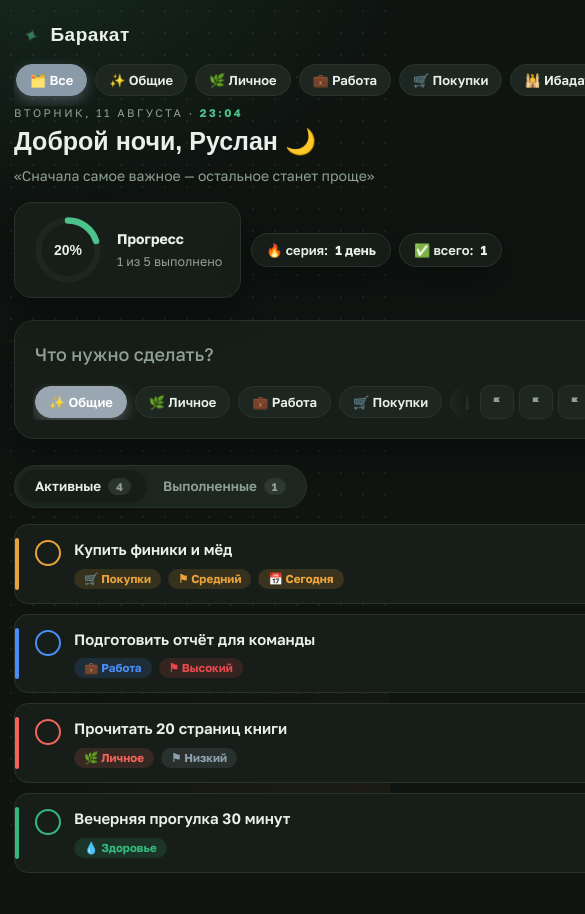
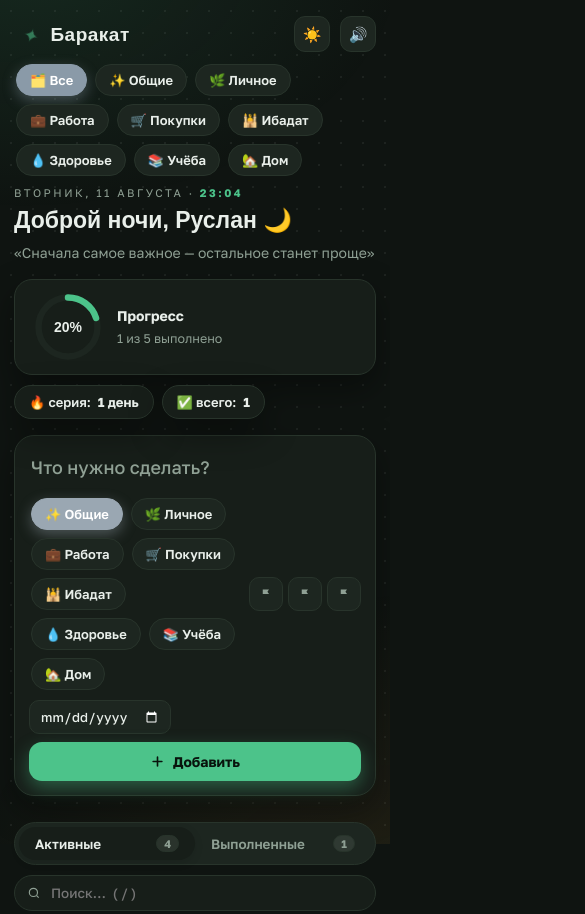
Before and after one commit to superpirov/barakat-tracker, a plain HTML site: page index.html in a window 390 px wide. Shown: the top 914 px of the page, 585 px wide, since content can reach past the window. Drawn offline with Linux system fonts and the light colour scheme; a web font is replaced by a local one.

Commit message:
Update index.html

```diff
--- a/index.html
+++ b/index.html
@@ -9,7 +9,6 @@
 <link rel="preconnect" href="https://fonts.gstatic.com" crossorigin>
 <link href="https://fonts.googleapis.com/css2?family=Unbounded:wght@500;700;800&family=Golos+Text:wght@400;500;600;700&display=swap" rel="stylesheet">
 <script>
-/* тема до отрисовки — без мигания */
 try{
   var s = JSON.parse(localStorage.getItem('barakat.v1')||'{}');
   var th = (s.settings&&s.settings.theme) || ((new Date().getHours()>=19||new Date().getHours()<7)?'dark':'light');
@@ -31,14 +30,15 @@
   --shadow:0 14px 34px rgba(0,0,0,.38);--danger:#FF6B6E;--warn:#F2A63B;color-scheme:dark;
 }
 *{box-sizing:border-box;margin:0;padding:0}
-body{background:var(--bg);color:var(--ink);font-family:var(--fb);min-height:100vh;transition:background .35s,color .35s}
+html,body{overflow-x:clip}
+body{background:var(--bg);color:var(--ink);font-family:var(--fb);min-height:100vh;transition:background .35s,color .35s;-webkit-tap-highlight-color:transparent}
 body::before{content:'';position:fixed;inset:0;z-index:0;pointer-events:none;
   background-image:radial-gradient(var(--dot) 1px,transparent 1px);background-size:22px 22px}
 body::after{content:'';position:fixed;inset:0;z-index:0;pointer-events:none;background:
   radial-gradient(620px 420px at 6% -6%,var(--tint1),transparent 62%),
   radial-gradient(720px 520px at 104% 108%,var(--tint2),transparent 62%)}
 ::selection{background:color-mix(in srgb,var(--accent) 30%,transparent)}
-button{font:inherit;color:inherit}
+button{font:inherit;color:inherit;touch-action:manipulation}
 :focus-visible{outline:2px solid var(--accent);outline-offset:2px;border-radius:6px}
 #fx{position:fixed;inset:0;z-index:98;pointer-events:none}
 
@@ -74,34 +74,32 @@
 .top{display:flex;justify-content:space-between;align-items:flex-end;gap:24px;flex-wrap:wrap;margin-bottom:22px}
 .dateline{font-size:11px;letter-spacing:2.5px;text-transform:uppercase;color:var(--muted)}
 .dateline b{color:var(--accent);font-weight:700}
-.greet{font-family:var(--fd);font-weight:700;font-size:clamp(25px,4vw,38px);line-height:1.15;margin:8px 0 9px}
+.greet{font-family:var(--fd);font-weight:700;font-size:clamp(23px,4vw,38px);line-height:1.15;margin:8px 0 9px}
 .quote{color:var(--muted);font-size:14px;max-width:540px;line-height:1.5}
 .head-right{display:flex;flex-direction:column;align-items:flex-end;gap:10px}
 .ring-card{display:flex;align-items:center;gap:14px;background:var(--panel);border:1px solid var(--line);border-radius:18px;padding:12px 18px;box-shadow:var(--shadow)}
-.ring-wrap{position:relative;width:70px;height:70px}
+.ring-wrap{position:relative;width:70px;height:70px;flex:none}
 .ring-wrap svg{width:70px;height:70px;transform:rotate(-90deg)}
 .ring-bg{fill:none;stroke:var(--panel2);stroke-width:7}
 .ring-fg{fill:none;stroke:var(--accent);stroke-width:7;stroke-linecap:round;stroke-dasharray:201;stroke-dashoffset:201;transition:stroke-dashoffset .9s cubic-bezier(.3,.8,.3,1)}
 .ring-pct{position:absolute;inset:0;display:grid;place-items:center;font-family:var(--fd);font-weight:700;font-size:14px}
 .ring-info b{display:block;font-size:14px;margin-bottom:3px}
 .ring-info small{color:var(--muted);font-size:12.5px}
-.pills{display:flex;gap:8px}
+.pills{display:flex;gap:8px;flex-wrap:wrap}
 .pill{display:inline-flex;gap:7px;align-items:center;background:var(--panel);border:1px solid var(--line);border-radius:999px;padding:8px 14px;font-size:13px;font-weight:600;box-shadow:var(--shadow)}
 
 /* ── мобильная шапка ── */
 .m-bar{display:none;align-items:center;gap:10px;margin-bottom:6px}
-.m-cats{display:none;gap:8px;overflow-x:auto;padding:6px 2px 10px;scrollbar-width:none}
-.m-cats::-webkit-scrollbar{display:none}
+.m-cats{display:none;gap:8px;flex-wrap:wrap;padding:6px 2px 10px}
 
 /* ── композер ── */
-.composer{background:var(--panel);border:1px solid var(--line);border-radius:var(--rl);padding:16px 18px 16px;box-shadow:var(--shadow)}
+.composer{background:var(--panel);border:1px solid var(--line);border-radius:var(--rl);padding:16px 18px;box-shadow:var(--shadow)}
 .composer.shake{animation:shake .4s}
 @keyframes shake{20%,60%{transform:translateX(-6px)}40%,80%{transform:translateX(6px)}}
 #newText{width:100%;background:transparent;border:0;outline:none;font:600 18px var(--fb);color:var(--ink);padding:6px 2px}
 #newText::placeholder{color:var(--muted);font-weight:500}
 .composer-row{display:flex;gap:10px;align-items:center;flex-wrap:wrap;margin-top:12px}
-.chips{display:flex;gap:8px;overflow-x:auto;flex:1;min-width:180px;padding:2px;scrollbar-width:none;mask-image:linear-gradient(90deg,#000 94%,transparent)}
-.chips::-webkit-scrollbar{display:none}
+.chips{display:flex;gap:8px;flex-wrap:wrap;flex:1;min-width:180px;padding:2px}
 .chip{flex:none;display:inline-flex;gap:6px;align-items:center;padding:7px 13px;border-radius:999px;border:1.5px solid var(--line);background:var(--panel2);font-size:13px;font-weight:600;cursor:pointer;transition:.18s;white-space:nowrap}
 .chip:hover{transform:translateY(-2px);border-color:color-mix(in srgb,var(--c,#888) 55%,var(--line))}
 .chip.on{background:var(--c);border-color:var(--c);color:#fff;box-shadow:0 5px 14px color-mix(in srgb,var(--c) 40%,transparent)}
@@ -111,7 +109,7 @@
 .prio:hover{transform:translateY(-2px)}
 .prio.on[data-p="low"] svg{fill:#8FA0AE}.prio.on[data-p="mid"] svg{fill:#E8A23B}.prio.on[data-p="high"] svg{fill:#E5484D}
 .prio.on{border-color:currentColor;box-shadow:0 3px 10px rgba(0,0,0,.10)}
-.datein{border:1.5px solid var(--line);border-radius:var(--rs);padding:7px 10px;background:var(--panel2);color:var(--ink);font:500 13px var(--fb);cursor:pointer}
+.datein{border:1.5px solid var(--line);border-radius:var(--rs);padding:7px 10px;background:var(--panel2);color:var(--ink);font:500 13px var(--fb);cursor:pointer;max-width:100%}
 .btn-add{display:inline-flex;align-items:center;gap:8px;background:var(--accent);color:var(--accent-ink);border:0;padding:11px 19px;border-radius:13px;font-weight:700;font-size:14px;cursor:pointer;box-shadow:0 7px 18px color-mix(in srgb,var(--accent) 38%,transparent);transition:.18s}
 .btn-add:hover{transform:translateY(-2px)}
 .btn-add:active{transform:scale(.96)}
@@ -167,18 +165,18 @@
 footer{margin-top:44px;text-align:center;font-size:12px;color:var(--muted)}
 
 /* ── тост, диалог ── */
-#toast{position:fixed;left:50%;bottom:26px;transform:translate(-50%,20px);opacity:0;pointer-events:none;transition:.32s cubic-bezier(.3,.8,.3,1);background:var(--ink);color:var(--bg);padding:12px 18px;border-radius:14px;display:flex;gap:14px;align-items:center;z-index:99;box-shadow:0 12px 34px rgba(0,0,0,.3);font-size:14px;font-weight:600}
+#toast{position:fixed;left:50%;bottom:26px;transform:translate(-50%,20px);opacity:0;pointer-events:none;transition:.32s cubic-bezier(.3,.8,.3,1);background:var(--ink);color:var(--bg);padding:12px 18px;border-radius:14px;display:flex;gap:14px;align-items:center;justify-content:center;flex-wrap:wrap;text-align:center;max-width:92vw;z-index:99;box-shadow:0 12px 34px rgba(0,0,0,.3);font-size:14px;font-weight:600}
 #toast.show{transform:translate(-50%,0);opacity:1;pointer-events:auto}
 #toast button{border:0;background:transparent;color:var(--accent);font-weight:700;cursor:pointer;text-decoration:underline;text-underline-offset:3px}
-dialog{border:0;border-radius:var(--rl);background:var(--panel);color:var(--ink);box-shadow:0 24px 70px rgba(0,0,0,.35);padding:0}
+dialog{border:0;border-radius:var(--rl);background:var(--panel);color:var(--ink);box-shadow:0 24px 70px rgba(0,0,0,.35);padding:0;width:min(400px,92vw);max-width:92vw}
 dialog::backdrop{background:rgba(8,12,10,.5);backdrop-filter:blur(3px)}
-.dlg-card{padding:24px;display:flex;flex-direction:column;gap:16px;min-width:min(360px,86vw)}
+.dlg-card{padding:22px;display:flex;flex-direction:column;gap:16px}
 .dlg-card h3{font-family:var(--fd);font-weight:700;font-size:17px}
 .dlg-card label{font-size:12px;font-weight:700;letter-spacing:1px;text-transform:uppercase;color:var(--muted);display:flex;flex-direction:column;gap:7px}
 .dlg-card input[type=text]{border:1.5px solid var(--line);border-radius:var(--rs);background:var(--panel2);padding:10px 12px;font:600 15px var(--fb);color:var(--ink);outline:none}
 .dlg-card input[type=text]:focus{border-color:var(--accent)}
-.egrid{display:grid;grid-template-columns:repeat(10,1fr);gap:5px}
-.egrid button{width:32px;height:32px;font-size:16px;border-radius:8px;border:1.5px solid transparent;background:var(--panel2);cursor:pointer;transition:.15s}
+.egrid{display:grid;grid-template-columns:repeat(auto-fill,minmax(32px,1fr));gap:6px}
+.egrid button{width:100%;height:34px;font-size:16px;border-radius:8px;border:1.5px solid transparent;background:var(--panel2);cursor:pointer;transition:.15s}
 .egrid button:hover{transform:scale(1.12)}
 .egrid button.on{border-color:var(--accent);background:color-mix(in srgb,var(--accent) 14%,transparent)}
 .cgrid{display:flex;gap:8px;flex-wrap:wrap}
@@ -195,8 +193,16 @@
   .sidebar{display:none}
   .m-bar{display:flex}
   .m-cats{display:flex}
-  .top{flex-direction:column;align-items:flex-start;gap:16px}
+  .top{flex-direction:column;align-items:flex-start;gap:16px;margin-bottom:16px}
   .head-right{width:100%;flex-direction:row;align-items:center;justify-content:flex-start;flex-wrap:wrap}
+  .ring-card{width:100%}
+  .composer{padding:14px}
+  .composer-row{gap:8px}
+  .btn-add{width:100%;justify-content:center}
+  .board-bar{gap:10px}
+  .search{flex-basis:100%;max-width:none;margin-left:0;min-width:0}
+  .tabs{width:100%}
+  .tab{flex:1;justify-content:center}
 }
 @media(prefers-reduced-motion:reduce){*,*::before,*::after{animation-duration:.01ms!important;transition-duration:.01ms!important}}
 </style>
@@ -310,7 +316,7 @@
 const ymd=d=>`${d.getFullYear()}-${String(d.getMonth()+1).padStart(2,'0')}-${String(d.getDate()).padStart(2,'0')}`;
 
 const PALETTE=['#9AA7B2','#F0645C','#E86FB0','#E8A23B','#D97B29','#7BC142','#34B87E','#2BB3A5','#4A8DF7','#9A6FE0'];
-const EMOJIS=['✨','🌙','🕌','📚','💪','🧺','🚗','🎯','💡','🎨','🧠','🍎','✈️','💰','🌿','🤲','📞','🎁','🧹','🌟'];
+const EMOJIS=['✨','🌙','🕌','📚','💪','🧺','','🎯','','🎨','','🍎','️','💰','','🤲','','🎁','','🌟'];
 const QUOTES=[
  '«Самые любимые дела — те, что совершаются постоянно, даже если они малы» (хадис)',
  '«Маленький шаг каждый день превращается в большой путь»',
@@ -463,7 +469,6 @@
  $('#ringFg').style.strokeDashoffset=201-(201*pct/100);
  $('#ringPct').textContent=pct+'%';
  $('#ringDone').textContent=done;$('#ringTotal').textContent=total;
- // серия дней
  const days=new Set(state.tasks.filter(t=>t.completedAt).map(t=>ymd(new Date(t.completedAt))));
  let streak=0,cur=new Date();
  if(!days.has(ymd(cur)))cur.setDate(cur.getDate()-1);
@@ -582,7 +587,7 @@
 function applyToggles(){
  document.documentElement.dataset.theme=effTheme();
  $$('.theme-btn').forEach(b=>b.textContent=effTheme()==='dark'?'☀️':'🌙');
- $$('.sound-btn').forEach(b=>b.textContent=state.settings.sound?'🔊':'🔇');}
+ $$('.sound-btn').forEach(b=>b.textContent=state.settings.sound?'🔊':'');}
 $$('.theme-btn').forEach(b=>b.onclick=()=>{state.settings.theme=effTheme()==='dark'?'light':'dark';save();applyToggles()});
 $$('.sound-btn').forEach(b=>b.onclick=()=>{state.settings.sound=!state.settings.sound;save();applyToggles();if(state.settings.sound)sndTick()});
 
```
